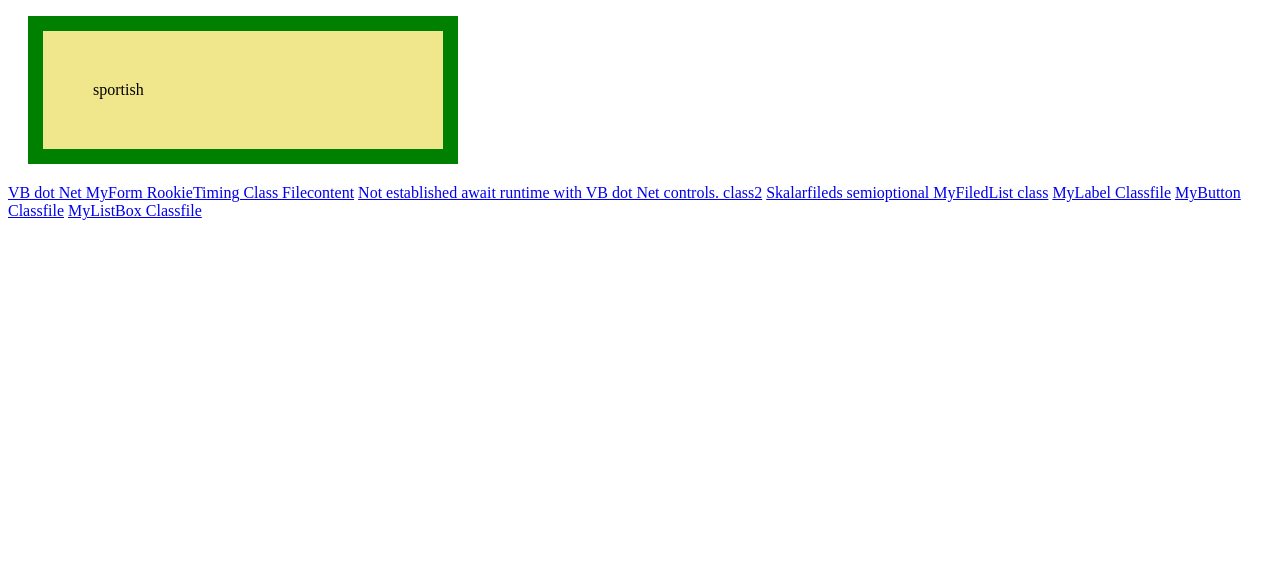
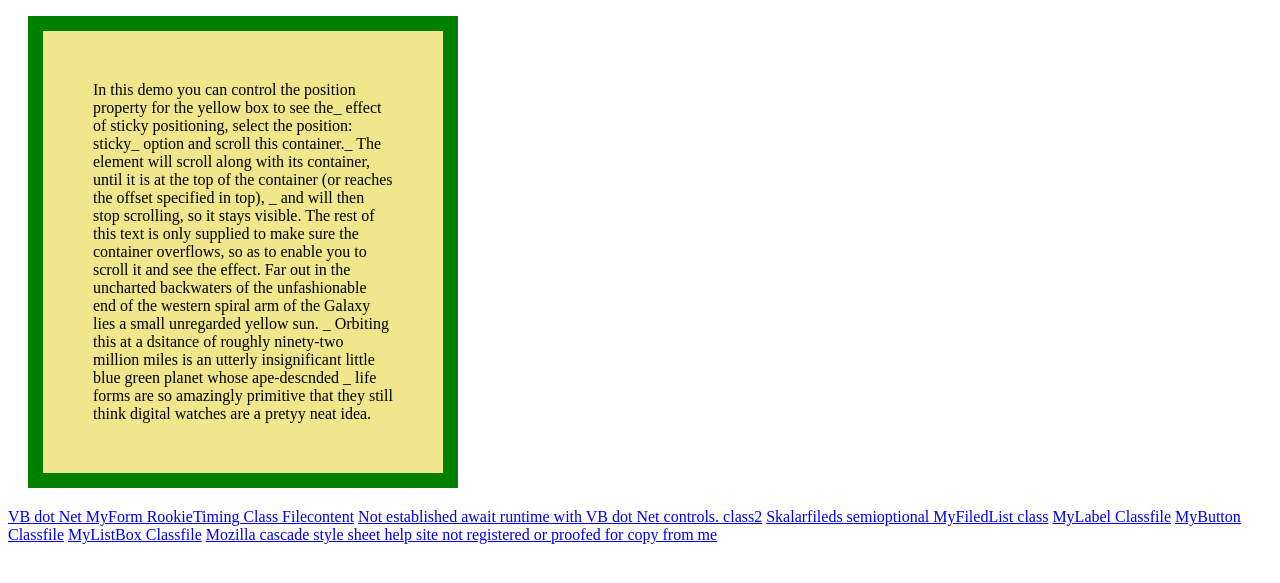
Before and after one commit to ledlightjungledStefan/Osterei, a Jekyll site: the page built from solarplexus.markdown, in a window 1280 px wide, cut to the strip 310-893 px from the top of the page. Built offline with Jekyll 4.4.1, drawn with Linux system fonts in a browser that asks for light colours.

Commit message:
Update ApfelErbse.html

```diff
--- a/_layouts/ApfelErbse.html
+++ b/_layouts/ApfelErbse.html
@@ -22,7 +22,18 @@
 </video>
     <!--{{ content }}-->
       <div class="box">
-        sportish
+        In this demo you can control the position property for the yellow box to see the_
+effect of sticky positioning, select the position: sticky_
+option and scroll this container._
+
+The element will scroll along with its container, until it is at the top of the container (or reaches the offset specified in top),
+        _ and will then stop scrolling, so it stays visible.
+
+The rest of this text is only supplied to make sure the container overflows, so as to enable you to scroll it and see the effect.
+
+Far out in the uncharted backwaters of the unfashionable end of the western spiral arm of the Galaxy lies a small unregarded yellow sun.
+        _ Orbiting this at a dsitance of roughly ninety-two million miles is an utterly insignificant little blue green planet whose ape-descnded
+        _  life forms are so amazingly primitive that they still think digital watches are a pretyy neat idea.
       </div>
     <a href="https://pastebin.com/1Lksr6LN" class="btn">VB dot Net MyForm RookieTiming Class Filecontent</a>
     <a href="https://pastebin.com/Yaf8yRcV" class="btn">Not established await runtime with VB dot Net controls. class2</a>
@@ -30,5 +41,6 @@
     <a href="https://pastebin.com/MC8MeM8Y" class="btn">MyLabel Classfile</a>
     <a href="https://pastebin.com/RJkp5XBE" class="btn">MyButton Classfile</a>
     <a href="https://pastebin.com/UrC2yUKh" class="btn">MyListBox Classfile</a>
+    <a href="https://developer.mozilla.org/en-US/docs/Web/CSS/position" class="btn">Mozilla cascade style sheet help site not registered or proofed for copy from me</a>
   </body>
 </html>
```
